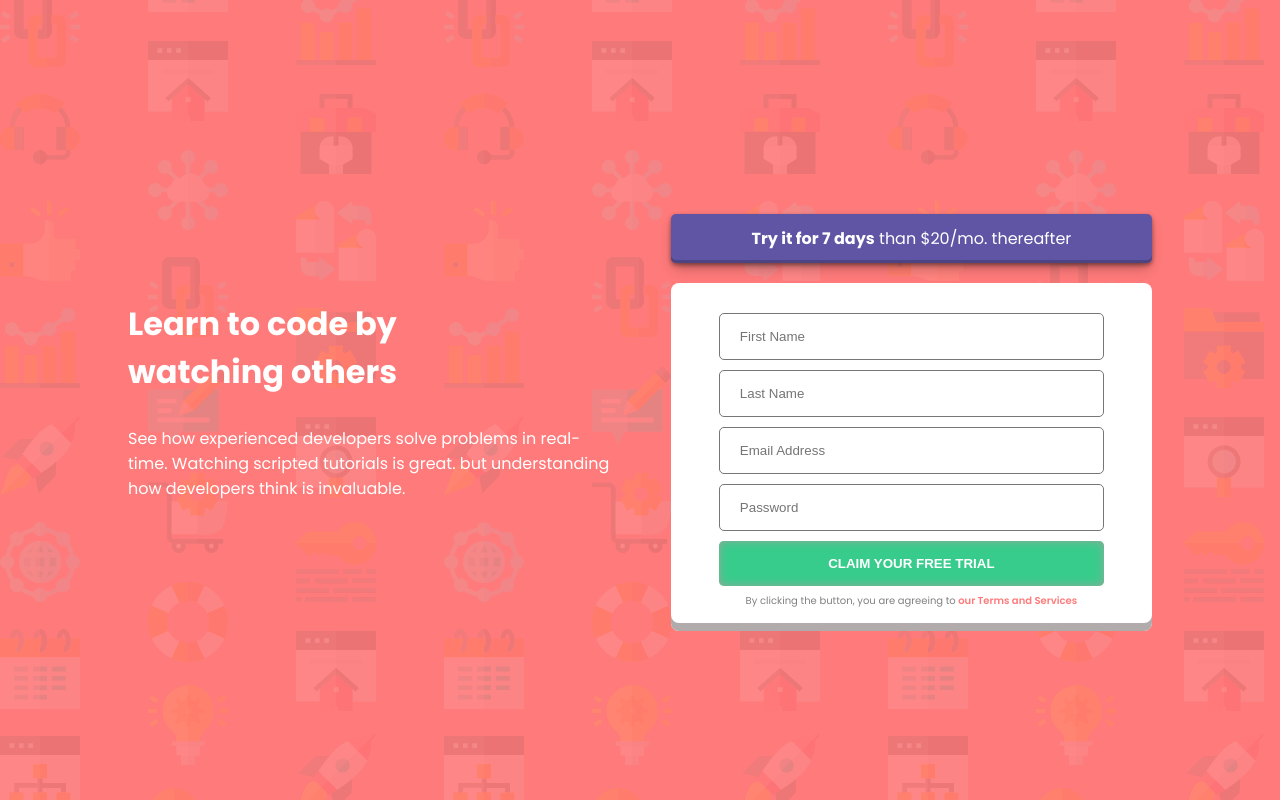
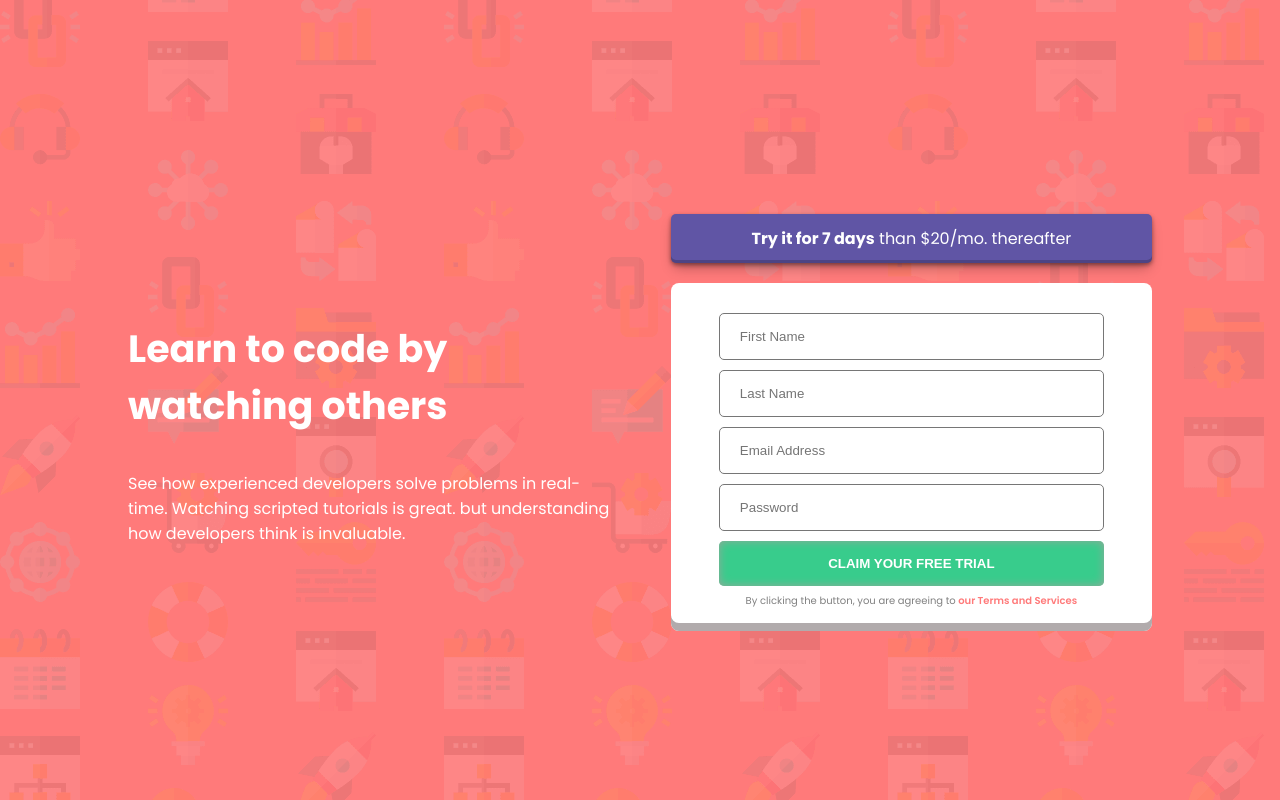
Before and after one commit to SalemAbebe/intro-component-with-signup-form, a React (Create React App) app in the folder intro-component-with-signup-form/: page / in a window 1280 px wide. Built offline with nearby package versions, Linux system fonts and the light colour scheme; the HTML template or start-up script is replaced by a standard one.

Commit message:
text css update

```diff
--- a/intro-component-with-signup-form/src/Text/Text.css
+++ b/intro-component-with-signup-form/src/Text/Text.css
@@ -1,8 +1,11 @@
 .text {
   text-align: center;
+  margin-top: 95px;
+  margin-bottom: 30px;
 }
 .text h1 {
-  margin-bottom: 30px;
+  margin-bottom: 37px;
+  font-size: 38px;
 }
 @media (min-width: 600px) {
   .text {
```
